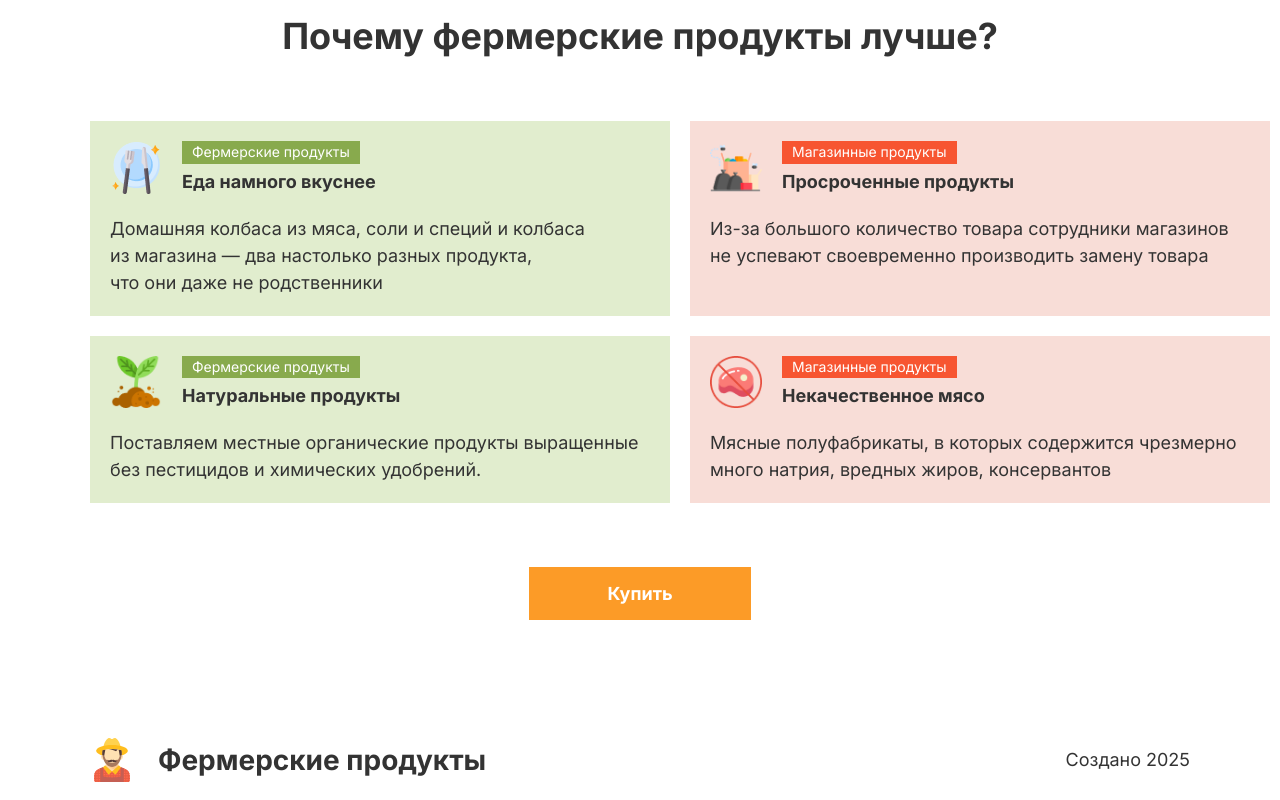
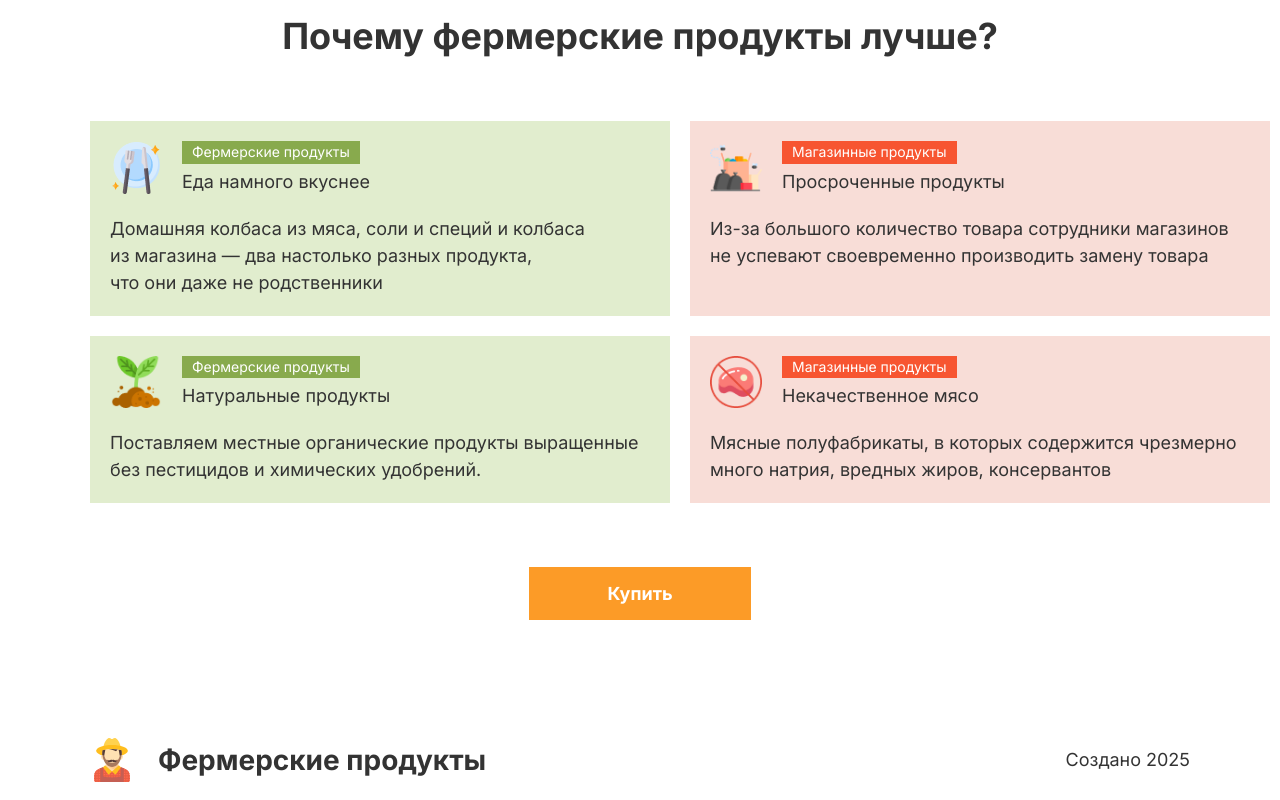
Before and after one commit to Chackmoole/farm-shop, a React (Create React App) app: page / in a window 1280 px wide. Shown: the part 764-1564 px from the top of the page. Built offline with nearby package versions, Linux system fonts and the light colour scheme.

Commit message:
Правка блоков Text

```diff
--- a/src/components/blocks/features/features-card/features-card.jsx
+++ b/src/components/blocks/features/features-card/features-card.jsx
@@ -1,4 +1,4 @@
-import { Text } from "../../../ui/text/text";
+import { defaultVariantMapping, Text } from "../../../ui/text/text";
 import {
   StyledFeaturesCard,
   StyledFeaturesCardBox,
@@ -15,7 +15,7 @@ export const FeaturesCard = ({ title, description, subtitle, img, isFarm }) => {
           <StyledFeaturesCardTitle $isFarm={isFarm} variant="caption1">
             {subtitle}
           </StyledFeaturesCardTitle>
-          <Text variant="body2">{title}</Text>
+          <Text variant={defaultVariantMapping.body2}>{title}</Text>
         </StyledFeaturesCardInner>
       </StyledFeaturesCardBox>
       <Text>{description}</Text>
--- a/src/components/blocks/features/features.jsx
+++ b/src/components/blocks/features/features.jsx
@@ -3,13 +3,13 @@ import { PageWrapper } from "../../layout/page-wrapper/page-wrapper";
 import { Button } from "../../ui/button/button";
 import { FEATURES_CARDS } from "../../../mock/features-cards";
 import { StyledFeatures, StyledFeaturesList } from "./features-styled";
-import { Text } from "../../ui/text/text";
+import { defaultVariantMapping, Text } from "../../ui/text/text";
 
 export const Features = () => {
   return (
     <PageWrapper>
       <StyledFeatures>
-        <Text variant="h2" mb="64px">
+        <Text variant={defaultVariantMapping.h2} mb="64px">
           Почему фермерские продукты лучше?
         </Text>
         <StyledFeaturesList>
```
